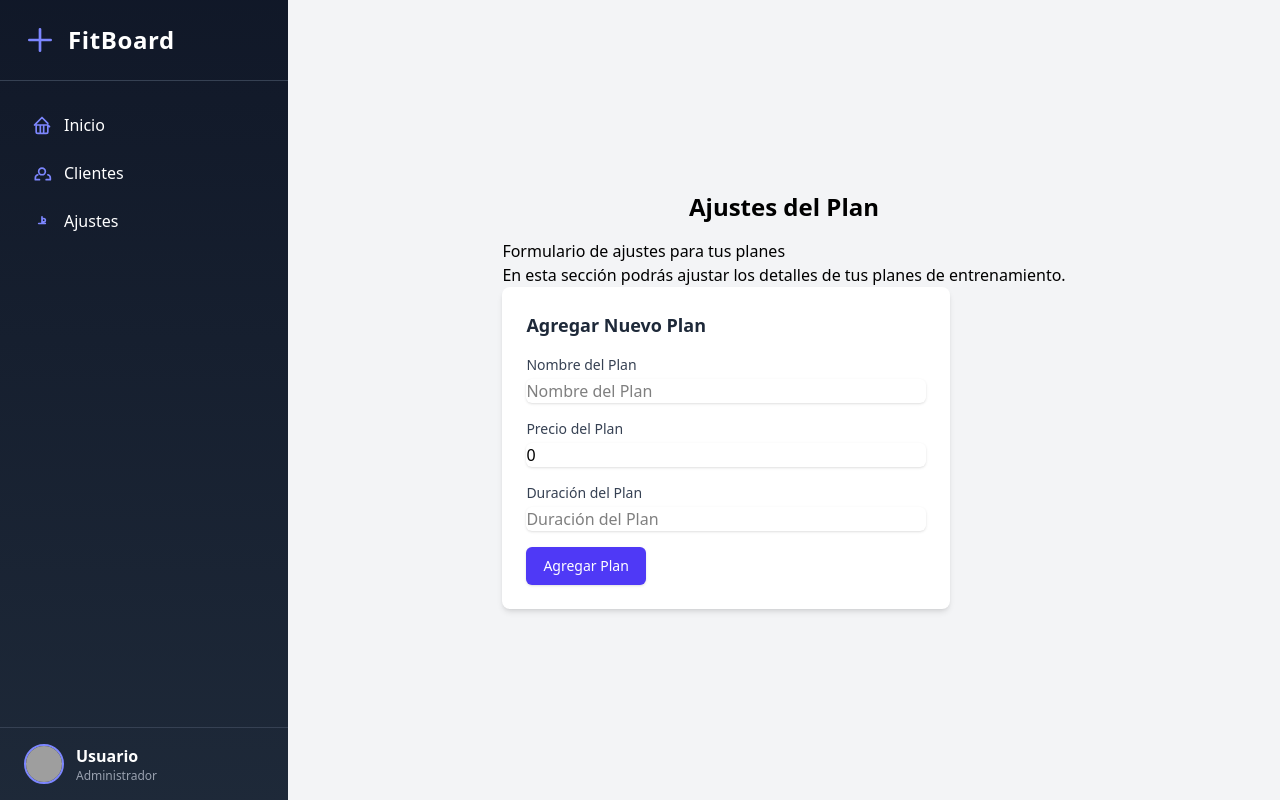
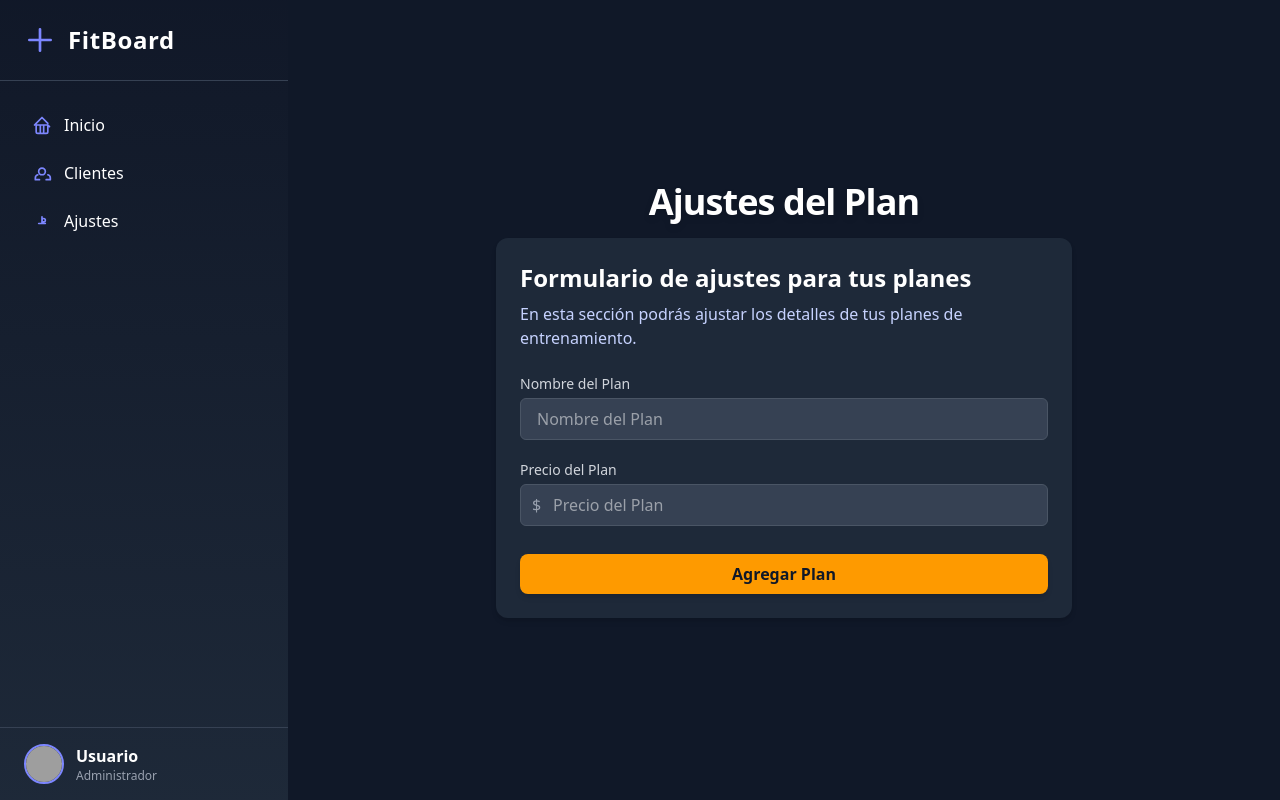
Before and after one commit to agustinsosa79/FitBoard, a React (Vite) app: page /ajustes in a window 1280 px wide. Built offline with nearby package versions, Linux system fonts and the light colour scheme; grey boxes are pictures that could not be loaded.

Commit message:
Planes en storage, y modal de confirmacion para eliminar planes

```diff
--- a/Context/PlanesProvider.tsx
+++ b/Context/PlanesProvider.tsx
@@ -1,4 +1,4 @@
-import { useState } from "react";
+import { useState, useEffect } from "react";
 import { PlanesContext } from "../context/PlanesContext";
 import type { PlanContextType } from "../data/planes";
 import { type Plan } from "../Types/cliente";
@@ -6,23 +6,34 @@ import type { ReactNode } from "react";
 import { PLANES } from "../data/planes";
 
 export const PlanesProvider = ({ children }: { children: ReactNode }) => {
-  const [planes, setPlanes] = useState<Plan[]>([...PLANES]);
+  const [planes, setPlanes] = useState<Plan[]>(() => {
+    const planesGuardados = localStorage.getItem("planes");
+    return planesGuardados ? JSON.parse(planesGuardados) : [...PLANES];
+  });
 
   const agregarPlan = (plan: Plan) => {
     setPlanes((prevPlanes) => [...prevPlanes, plan]);
   };
 
-    const actualizarPlan = (id: string, updatedPlan: Plan) => {
-  setPlanes(prevPlanes =>
-    prevPlanes.map(plan => (plan.id === id ? updatedPlan : plan))
-  );
-};
+  const actualizarPlan = (id: string, updatedPlan: Plan) => {
+    setPlanes((prevPlanes) =>
+      prevPlanes.map((plan) => (plan.id === id ? updatedPlan : plan))
+    );
+  };
 
+  useEffect(() => {
+    localStorage.setItem("planes", JSON.stringify(planes));
+  }, [planes]);
+
+  const eliminarPlan = (id: string) => {
+    setPlanes((prevPlanes) => prevPlanes.filter((plan) => plan.id !== id));
+  };
 
   const value: PlanContextType = {
     planes,
     agregarPlan,
     actualizarPlan,
+    eliminarPlan
   };
 
   return <PlanesContext.Provider value={value}>{children}</PlanesContext.Provider>;
--- a/components/Clientes/ClientForm.tsx
+++ b/components/Clientes/ClientForm.tsx
@@ -43,7 +43,6 @@ export function ClientForm({
 
   return (
     <>
-      {/* Encabezado y botón Agregar */}
       <div className="w-full max-w-md bg-gradient-to-b from-gray-900 to-gray-800 rounded-2xl shadow-xl border border-indigo-700/40 p-8 mt-10 h-auto">
         <div className="flex items-center gap-3 mb-4 border-b border-gray-700 pb-4">
           <svg className="w-8 h-8 text-indigo-400" fill="none" stroke="currentColor" strokeWidth="2" viewBox="0 0 24 24">
@@ -64,7 +63,6 @@ export function ClientForm({
         </div>
       </div>
 
-      {/* Modal para agregar cliente */}
       {agregar && (
   <div className="fixed inset-0 z-50 flex items-center justify-center bg-black/60 px-4 py-6 overflow-y-auto">
     <div className="bg-gray-900 border border-indigo-700/40 rounded-2xl shadow-2xl p-8 w-full max-w-3xl mx-auto">
@@ -119,13 +117,34 @@ export function ClientForm({
         <label className="flex flex-col text-indigo-200 font-semibold">
           Edad
           <input
-            type="number"
+            type="text"
             name="edad"
             value={form.edad}
-            onChange={onChange}
+            onChange={e => {
+              let value = e.target.value.replace(/\D/g, ""); // Solo dígitos
+              if (value.length > 1) {
+                value = value.replace(/^0+/, ""); // Quitar ceros iniciales
+              }
+              // Si el usuario borra todo, permitir vacío
+              onChange({
+                target: {
+                  name: "edad",
+                  value: value,
+                }
+              } as React.ChangeEvent<HTMLInputElement>);
+            }}
             placeholder="Edad"
             required
+            inputMode="numeric"
+            pattern="[1-9][0-9]*"
+            min={1}
             className="mt-2 px-4 py-2 rounded-lg bg-gray-900 border border-indigo-700/40 focus:ring-2 focus:ring-indigo-400 text-white placeholder:text-gray-400 shadow-inner transition"
+            autoComplete="off"
+            style={{
+              MozAppearance: "textfield",
+              appearance: "textfield",
+            }}
+            onWheel={e => (e.target as HTMLInputElement).blur()}
           />
         </label>
 
--- a/data/planes.ts
+++ b/data/planes.ts
@@ -4,6 +4,7 @@ export type PlanContextType = {
     planes: Plan[];
     agregarPlan: (plan: Plan) => void;
     actualizarPlan: (id: string, plan: Plan) => void;
+    eliminarPlan: (id: string) => void;
 };
 
 export const PLANES: Plan[] = [];
--- a/pages/PlanAjustes.tsx
+++ b/pages/PlanAjustes.tsx
@@ -1,9 +1,9 @@
 import { useContext, useState } from 'react';
 import { PlanesContext } from '../context/PlanesContext';
 
-
-
 export default function PlanAjustes() {
+    const [mostrarModal, setMostrarModal] = useState(false);
+    const [eliminarPlanId, setEliminarPlanId] = useState<string | null>(null);
     const planesContext = useContext(PlanesContext);
 
     const [nuevoPlan, setNuevoPlan] = useState<{ id: string; nombre: string; precio: number; duracion: string }>({
@@ -14,7 +14,7 @@ export default function PlanAjustes() {
     });
 
     if (!planesContext) return <div>Cargando planes...</div>;
-    const { agregarPlan } = planesContext;
+    const { agregarPlan, eliminarPlan, planes } = planesContext;
 
     const handleChange = (e: React.ChangeEvent<HTMLInputElement>) => {
         const { name, value } = e.target;
@@ -23,59 +23,76 @@ export default function PlanAjustes() {
             [name]: name === 'precio' ? parseFloat(value) : value
         }));
     };
+
     const handleSubmit = (e: React.FormEvent<HTMLFormElement>) => {
         e.preventDefault();
         agregarPlan(nuevoPlan);
         setNuevoPlan({ id: crypto.randomUUID(), nombre: '', precio: 0, duracion: '' });
         console.log('Nuevo plan agregado:', nuevoPlan);
+    };
 
+    const handleEliminar = (id: string) => {
+        setEliminarPlanId(id);
+        setMostrarModal(true);
     };
 
     return (
-        <div className="flex flex-col items-center justify-center min-h-screen bg-gray-100">
-            <h1 className="text-2xl font-bold mb-4">Ajustes del Plan</h1>
+        <div className="flex flex-col items-center justify-center min-h-screen bg-gray-900 px-4 py-10">
+            <div className="max-w-xl w-full">
+                <h1 className="text-4xl font-extrabold text-white mb-4 tracking-tight drop-shadow-md text-center">
+                    Ajustes del Plan
+                </h1>
+
+                <div className="bg-gray-800 rounded-xl shadow-md p-6">
+                    <h2 className="text-2xl font-bold text-white mb-2">Formulario de ajustes para tus planes</h2>
+                    <p className="text-indigo-200 mb-6">
+                        En esta sección podrás ajustar los detalles de tus planes de entrenamiento.
+                    </p>
+
+                    <form onSubmit={handleSubmit} className="space-y-5">
                         <div>
-                <h1>Formulario de ajustes para tus planes</h1>
-                <p>En esta sección podrás ajustar los detalles de tus planes de entrenamiento.</p>
-                <form onSubmit={handleSubmit} className="w-full max-w-md bg-white rounded-lg shadow-md p-6">
-                <h2 className="text-lg font-semibold text-gray-800">Agregar Nuevo Plan</h2>
-                <div className="mt-4">
-                    <label className="block text-sm font-medium text-gray-700">Nombre del Plan</label>
+                            <label className="block text-sm font-medium text-gray-300 mb-1">Nombre del Plan</label>
                             <input
+                                required
                                 type="text"
                                 name="nombre"
                                 value={nuevoPlan.nombre}
                                 onChange={handleChange}
-                        className="mt-1 block w-full border-gray-300 rounded-md shadow-sm focus:border-indigo-500 focus:ring-indigo-500"
+                                className="w-full bg-gray-700 text-white border border-gray-600 rounded-md px-4 py-2 focus:outline-none focus:ring-2 focus:ring-amber-400"
                                 placeholder="Nombre del Plan"
                             />
                         </div>
-                <div className="mt-4">
-                    <label className="block text-sm font-medium text-gray-700">Precio del Plan</label>
+
+                        <div>
+                            <label className="block text-sm font-medium text-gray-300 mb-1">Precio del Plan</label>
+                            <div className="relative">
+                                <span className="absolute left-3 top-1/2 -translate-y-1/2 text-gray-400">$</span>
                                 <input
-                        type="number"
+                                    required
+                                    type="text"
+                                    inputMode="numeric"
                                     name="precio"
-                        value={nuevoPlan.precio}
-                        onChange={handleChange}
-                        className="mt-1 block w-full border-gray-300 rounded-md shadow-sm focus:border-indigo-500 focus:ring-indigo-500"
+                                    value={nuevoPlan.precio === 0 ? '' : nuevoPlan.precio.toLocaleString('es-AR')}
+                                    onChange={(e) => {
+                                        const raw = e.target.value.replace(/\./g, '').replace(/[^0-9]/g, '');
+                                        const parsed = parseInt(raw, 10);
+
+                                        setNuevoPlan((prev) => ({
+                                            ...prev,
+                                            precio: isNaN(parsed) ? 0 : parsed
+                                        }));
+                                    }}
+                                    className="w-full bg-gray-700 text-white border border-gray-600 rounded-md px-8 py-2 focus:outline-none focus:ring-2 focus:ring-amber-400 appearance-none"
                                     placeholder="Precio del Plan"
+                                    autoComplete="off"
                                 />
                             </div>
-                <div className="mt-4">
-                    <label className="block text-sm font-medium text-gray-700">Duración del Plan</label>
-                    <input
-                        type="text"
-                        name="duracion"
-                        value={nuevoPlan.duracion}
-                        onChange={handleChange}
-                        className="mt-1 block w-full border-gray-300 rounded-md shadow-sm focus:border-indigo-500 focus:ring-indigo-500"
-                        placeholder="Duración del Plan"
-                    />
                         </div>
-                <div className="mt-4">
+
+                        <div className="pt-2">
                             <button
                                 type="submit"
-                        className="inline-flex items-center justify-center px-4 py-2 border border-transparent rounded-md shadow-sm text-sm font-medium text-white bg-indigo-600 hover:bg-indigo-700 focus:outline-none focus:ring-2 focus:ring-offset-2 focus:ring-indigo-500"
+                                className="w-full bg-amber-500 hover:bg-amber-600 text-gray-900 font-semibold py-2 px-4 rounded-lg shadow-md transition"
                             >
                                 Agregar Plan
                             </button>
@@ -83,5 +100,67 @@ export default function PlanAjustes() {
                     </form>
                 </div>
             </div>
+            {planes && planes.length > 0 && (
+                <div className="mt-10 bg-gradient-to-br from-gray-800 via-gray-900 to-gray-800 rounded-2xl p-10 shadow-lg border border-gray-700">
+                    <h3 className="text-2xl font-extrabold text-amber-400 mb-8 flex items-center gap-2">
+                        <svg className="w-6 h-6 text-amber-400" fill="none" stroke="currentColor" strokeWidth={2} viewBox="0 0 24 24">
+                            <path strokeLinecap="round" strokeLinejoin="round" d="M9 17v-2a4 4 0 014-4h2a4 4 0 014 4v2M7 7a4 4 0 118 0 4 4 0 01-8 0z" />
+                        </svg>
+                        Planes creados
+                    </h3>
+                    <ul className="space-y-6">
+                        {planes.map((plan) => (
+                            <li
+                                key={plan.id}
+                                className="flex justify-between items-center bg-gray-700/80 hover:bg-gray-600/80 transition p-6 rounded-xl shadow-md border border-gray-600"
+                            >
+                                <div>
+                                    <p className="font-bold text-lg text-white tracking-wide">{plan.nombre}</p>
+                                    <p className="text-sm text-amber-300 font-mono mt-1">
+                                        ${plan.precio.toLocaleString('es-AR')}
+                                    </p>
+                                </div>
+                                <button
+                                    onClick={() => handleEliminar(plan.id)}
+                                    className="flex items-center ml-10 gap-1 bg-red-600 hover:bg-red-500 text-white font-semibold px-4 py-2 rounded-lg shadow transition"
+                                >
+                                    <svg className="w-5 h-5" fill="none" stroke="currentColor" strokeWidth={2} viewBox="0 0 24 24">
+                                        <path strokeLinecap="round" strokeLinejoin="round" d="M6 18L18 6M6 6l12 12" />
+                                    </svg>
+                                    Eliminar
+                                </button>
+                            </li>
+                        ))}
+                    </ul>
+                </div>
+            )}
+            {mostrarModal && (
+                <div className="fixed inset-0 z-50 flex items-center justify-center bg-black/60 px-4 py-6 overflow-y-auto">
+                    <div className="bg-gray-800 rounded-lg p-6 max-w-sm w-full">
+                        <h3 className="text-lg font-semibold text-white mb-4">Confirmar eliminación</h3>
+                        <p className="text-sm text-gray-300 mb-6">¿Estás seguro de que deseas eliminar este plan?</p>
+                        <div className="flex justify-end">
+                            <button
+                                onClick={() => {
+                                    if (eliminarPlanId) {
+                                        eliminarPlan(eliminarPlanId);
+                                    }
+                                    setMostrarModal(false);
+                                }}
+                                className="bg-red-600 hover:bg-red-500 text-white font-semibold px-4 py-2 rounded-lg shadow transition"
+                            >
+                                Eliminar
+                            </button>
+                            <button
+                                onClick={() => setMostrarModal(false)}
+                                className="ml-2 bg-gray-600 hover:bg-gray-500 text-white font-semibold px-4 py-2 rounded-lg shadow transition"
+                            >
+                                Cancelar
+                            </button>
+                        </div>
+                    </div>
+                </div>
+            )}
+        </div>
     );
 }
```
Lines whose indentation alone changed are shown as unchanged.
